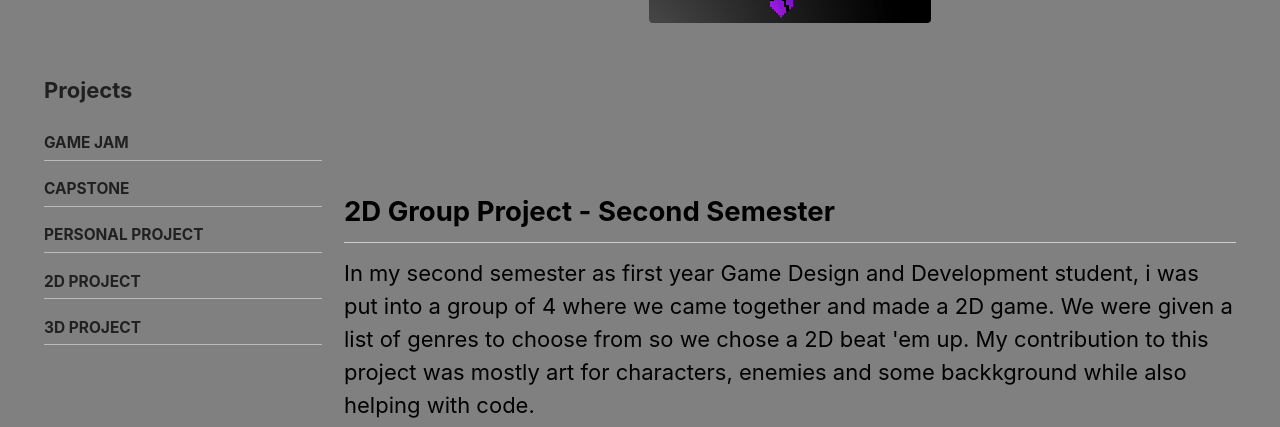
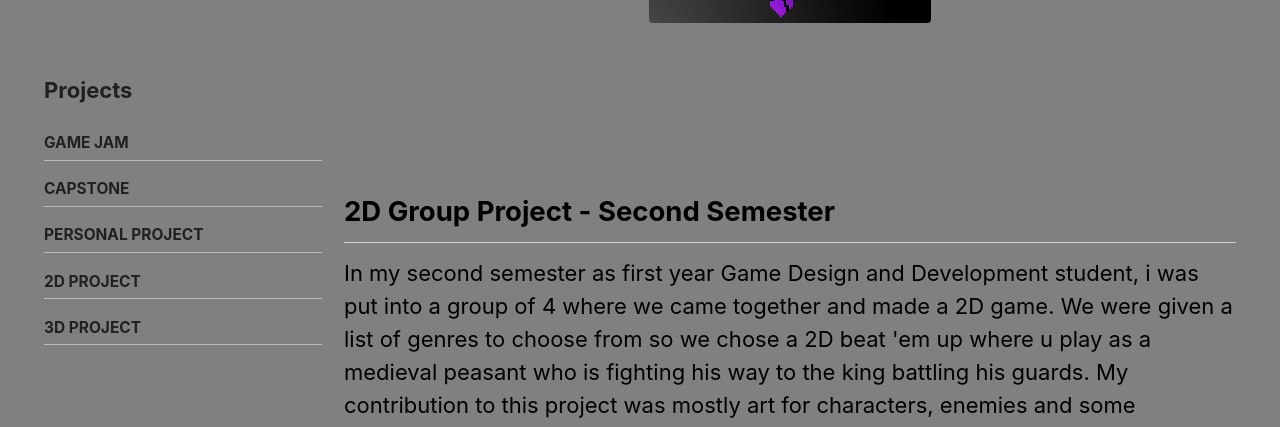
Before and after one commit to Conor-Miller9276/Conor-Miller9276.github.io, a Jekyll site: the page built from _pages/first-semester-game.md, in a window 1280 px wide and 1400 px high, scrolled down 1781 px. Shown: the top 427 px of the window. Built offline with Jekyll 4.4.1, drawn with Linux system fonts in a browser that asks for light colours; some of the changed text lies outside the part shown.

Commit message:
Update first-semester-game.md

```diff
--- a/_pages/first-semester-game.md
+++ b/_pages/first-semester-game.md
@@ -56,8 +56,9 @@ This gives a closer look at the player and all the enemies. In image one, the en
 {% include gallery id="gallery_gameplay" layout="third" thumb_height="300px" %}
 <div>
 <h2>2D Group Project - Second Semester</h2>
-In my second semester as first year Game Design and Development student, i was put into a group of 4 where we came together and made a 2D game. We were given a list of genres to choose from so we chose a 2D beat 'em up. My contribution to this project was mostly art for characters, enemies and some backkground while also helping with code.
+In my second semester as first year Game Design and Development student, i was put into a group of 4 where we came together and made a 2D game. We were given a list of genres to choose from so we chose a 2D beat 'em up where u play as a medieval peasant who is fighting his way to the king battling his guards. My contribution to this project was mostly art for characters, enemies and some backkground while also helping with code. Below is a trailer for our game.
 <p>
 {% include video id="OPVMm4_eqTA" provider="youtube" %}
 <div>
+The images below show the main menu, tutorial, the boss and the death screen. There are three enemies a basic knight which has a basic swipe attack, an archer who shoots at range and a heavy knight who is invulnerable when attacking.
 {% include gallery id="gallery_gameplay_2" layout="third" thumb_height="300px" %}
```
